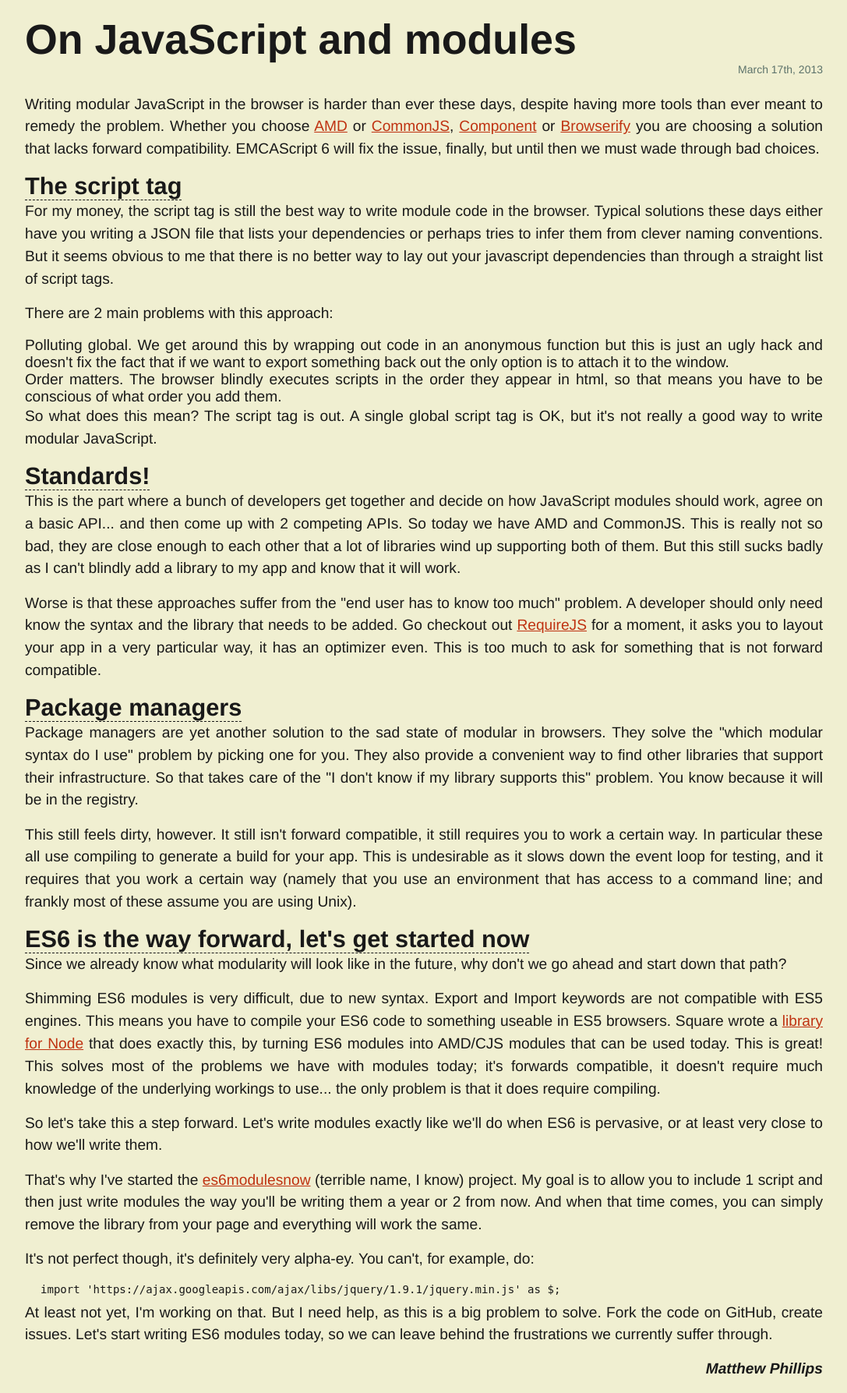
After one commit to matthewpblog/matthewpblog.github.com, a web app: file posts/on-js-modules.html in a window 1280 px wide. The commit adds this page. Shown: the whole page at 78% size, without its empty margins (96-1183 px from the left). Run offline with its HTML, style and script files only (its server is not run), Linux system fonts and the light colour scheme.

Commit message:
Added a post.

```diff
--- a/css/post.css
+++ b/css/post.css
@@ -75,4 +75,10 @@
 	float: right;
 }
 
+article pre {
+  margin: 8px 20px;
+  font-family: monospace;
+  font-size: 90%;
+}
+
 /* End Articles */
--- /dev/null
+++ b/posts/on-js-modules.html
@@ -0,0 +1,45 @@
+<html>
+<head>
+	<title>On JavaScript and modules</title>
+	<link rel="stylesheet" href="/css/reset.css" />
+	<link rel="stylesheet" href="/css/post.css" />
+	<link rel="alternate" href="/atom.xml" type="application/atom+xml"  title="Matthew Phillips ATOM Feed" />
+	<!--[if lt IE 9]>
+		<script src="http://html5shiv.googlecode.com/svn/trunk/html5.js"></script>
+	<![endif]-->
+</head>
+<body>
+<article>
+	<header>
+		<h1>On JavaScript and modules</h1>
+		<time datetime="2013-03-17">March 17th, 2013</time>
+  </header>
+  <p>Writing modular JavaScript in the browser is harder than ever these days, despite having more tools than ever meant to remedy the problem. Whether you choose <a href="https://github.com/amdjs/amdjs-api/wiki/AMD">AMD</a> or <a href="http://wiki.commonjs.org/wiki/Modules/1.1">CommonJS</a>, <a href="http://component.io/">Component</a> or <a href="http://browserify.org/">Browserify</a> you are choosing a solution that lacks forward compatibility. EMCAScript 6 will fix the issue, finally, but until then we must wade through bad choices.</p>
+  <h2>The script tag</h2>
+  <p>For my money, the script tag is still the best way to write module code in the browser. Typical solutions these days either have you writing a JSON file that lists your dependencies or perhaps tries to infer them from clever naming conventions. But it seems obvious to me that there is no better way to lay out your javascript dependencies than through a straight list of script tags.</p>
+  <p>There are 2 main problems with this approach:</p>
+  <ul>
+    <li>Polluting global. We get around this by wrapping out code in an anonymous function but this is just an ugly hack and doesn't fix the fact that if we want to export something back out the only option is to attach it to the window.</li>
+    <li>Order matters. The browser blindly executes scripts in the order they appear in html, so that means you have to be conscious of what order you add them.</li>
+  </ul>
+  <p>So what does this mean? The script tag is out. A single global script tag is OK, but it's not really a good way to write modular JavaScript.</p>
+  <h2>Standards!</h2>
+  <p>This is the part where a bunch of developers get together and decide on how JavaScript modules should work, agree on a basic API... and then come up with 2 competing APIs. So today we have AMD and CommonJS.  This is really not so bad, they are close enough to each other that a lot of libraries wind up supporting both of them. But this still sucks badly as I can't blindly add a library to my app and know that it will work.</p>
+  <p>Worse is that these approaches suffer from the "end user has to know too much" problem. A developer should only need know the syntax and the library that needs to be added. Go checkout out <a href="http://requirejs.org/docs/start.html">RequireJS</a> for a moment, it asks you to layout your app in a very particular way, it has an optimizer even. This is too much to ask for something that is not forward compatible.</p>
+  <h2>Package managers</h2>
+  <p>Package managers are yet another solution to the sad state of modular in browsers. They solve the "which modular syntax do I use" problem by picking one for you. They also provide a convenient way to find other libraries that support their infrastructure. So that takes care of the "I don't know if my library supports this" problem. You know because it will be in the registry.</p>
+  <p>This still feels dirty, however. It still isn't forward compatible, it still requires you to work a certain way. In particular these all use compiling to generate a build for your app. This is undesirable as it slows down the event loop for testing, and it requires that you work a certain way (namely that you use an environment that has access to a command line; and frankly most of these assume you are using Unix).</p>
+  <h2>ES6 is the way forward, let's get started now</h2>
+  <p>Since we already know what modularity will look like in the future, why don't we go ahead and start down that path?</p>
+  <p>Shimming ES6 modules is very difficult, due to new syntax. Export and Import keywords are not compatible with ES5 engines. This means you have to compile your ES6 code to something useable in ES5 browsers. Square wrote a <a href="http://corner.squareup.com/2013/02/es6-module-transpiler.html">library for Node</a> that does exactly this, by turning ES6 modules into AMD/CJS modules that can be used today. This is great! This solves most of the problems we have with modules today; it's forwards compatible, it doesn't require much knowledge of the underlying workings to use... the only problem is that it does require compiling.</p>
+  <p>So let's take this a step forward. Let's write modules exactly like we'll do when ES6 is pervasive, or at least very close to how we'll write them.</p>
+  <p>That's why I've started the <a href="https://github.com/matthewp/es6modulesnow">es6modulesnow</a> (terrible name, I know) project. My goal is to allow you to include 1 script and then just write modules the way you'll be writing them a year or 2 from now. And when that time comes, you can simply remove the library from your page and everything will work the same.</p>
+  <p>It's not perfect though, it's definitely very alpha-ey. You can't, for example, do:</p>
+  <pre>import 'https://ajax.googleapis.com/ajax/libs/jquery/1.9.1/jquery.min.js' as $;</pre>
+  <p>At least not yet, I'm working on that. But I need help, as this is a big problem to solve. Fork the code on GitHub, create issues. Let's start writing ES6 modules today, so we can leave behind the frustrations we currently suffer through.</p>
+	<footer>
+		<p>Matthew Phillips</p>
+	</footer>
+</article>
+</body>
+</html>
```
Also changed, not shown: index.html (+14 -23 lines), old-index.html (deleted, +0 -24 lines), 1 other file.
